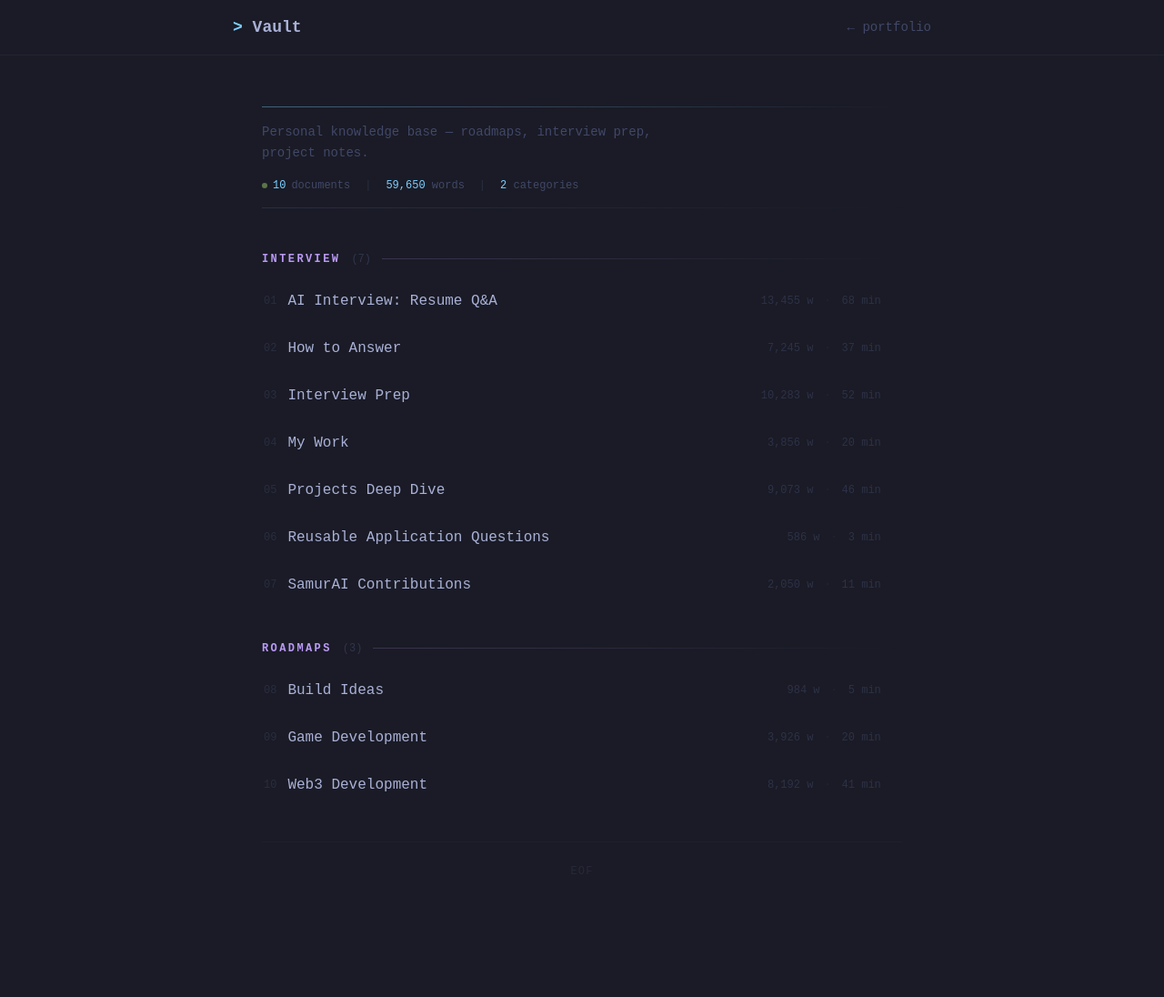
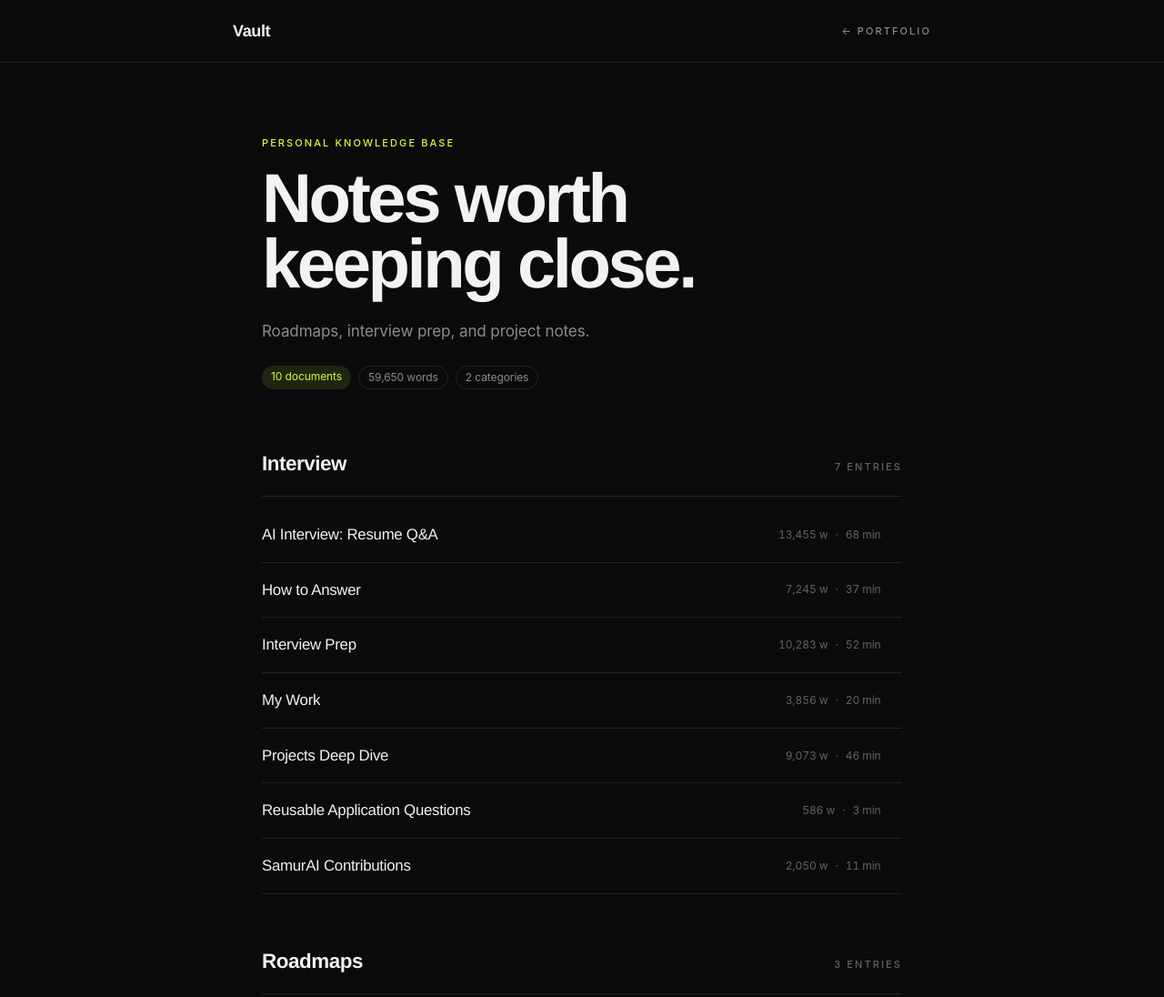
Before and after one commit to PPRAMANIK62/purbayan.dev, an Astro site in the folder apps/vault/: page / in a window 1280 px wide. Shown: the top 1096 px of the page at 91% size. Before the commit the page ends 1022 px from the top, so only its background shows below. Built offline with nearby package versions, Linux system fonts and the light colour scheme; Astro itself is replaced by a stand-in of ours; a web font is replaced by a local one.

Commit message:
feat(vault): sync portfolio theme

```diff
--- a/apps/vault/astro.config.mjs
+++ b/apps/vault/astro.config.mjs
@@ -7,7 +7,7 @@ export default defineConfig({
   },
   markdown: {
     shikiConfig: {
-      theme: "tokyo-night",
+      theme: "css-variables",
     },
   },
 })
--- a/apps/vault/package.json
+++ b/apps/vault/package.json
@@ -7,7 +7,8 @@
     "preview": "astro preview"
   },
   "dependencies": {
-    "@fontsource/iosevka": "^5.2.5",
+    "@fontsource-variable/bricolage-grotesque": "^5.3.0",
+    "@fontsource-variable/instrument-sans": "^5.3.0",
     "@tailwindcss/vite": "^4.1.18",
     "astro": "^5.10.1",
     "tailwindcss": "^4.1.18"
--- a/apps/vault/src/layouts/VaultLayout.astro
+++ b/apps/vault/src/layouts/VaultLayout.astro
@@ -1,4 +1,5 @@
 ---
+import "../styles/fonts.css"
 import "../styles/global.css"
 
 interface Props {
@@ -10,28 +11,33 @@ const portfolioUrl = "https://purbayan.me"
 ---
 
 <!doctype html>
-<html lang="en">
+<html lang="en" data-theme="dark">
   <head>
     <meta charset="UTF-8" />
+    <meta name="color-scheme" content="dark" />
+    <meta name="theme-color" content="#0b0b0c" />
     <meta name="viewport" content="width=device-width, initial-scale=1.0" />
     <title>{title} — Vault</title>
   </head>
-  <body class="min-h-dvh">
-    <header class="border-b border-border/50 px-6 md:px-8 py-4">
-      <div class="max-w-3xl mx-auto flex items-center justify-between">
-        <a href="/" class="font-bold text-lg text-fg hover:text-cyan transition-colors">
-          <span class="text-cyan">&gt;</span> Vault
+  <body class="min-h-dvh bg-ground text-ink">
+    <header class="border-b border-line px-6 py-5 md:px-8">
+      <div class="mx-auto flex max-w-3xl items-center justify-between">
+        <a
+          href="/"
+          class="font-display text-lg font-semibold tracking-[-0.02em] transition-colors duration-[380ms] hover:text-brand"
+        >
+          Vault
         </a>
         <a
           href={portfolioUrl}
-          class="text-sm text-muted hover:text-fg transition-colors"
+          class="label-xs text-dim transition-colors duration-[380ms] hover:text-brand"
         >
           ← portfolio
         </a>
       </div>
     </header>
 
-    <main class="max-w-3xl mx-auto px-6 md:px-8 py-10 md:py-14">
+    <main class="mx-auto max-w-3xl px-6 py-12 md:px-8 md:py-20">
       <slot />
     </main>
   </body>
--- a/apps/vault/src/pages/index.astro
+++ b/apps/vault/src/pages/index.astro
@@ -31,77 +31,58 @@ function getReadingTime(words: number): number {
 const totalDocs = allDocs.length
 const totalWords = allDocs.reduce((sum, doc) => sum + getWordCount(doc.body), 0)
 
-let entryIndex = 0
 ---
 
 <VaultLayout title="Index">
-  <!-- Hero -->
-  <div class="mb-12 vault-fade" style="--i:0">
-    <div class="flex items-center gap-3 mb-4">
-      <div class="h-px flex-1 bg-gradient-to-r from-cyan/40 to-transparent"></div>
-    </div>
+  <header class="vault-fade mb-16" style="--i:0">
+    <p class="label-xs text-brand">Personal knowledge base</p>
+    <h1 class="mt-4 font-display text-[clamp(2.6rem,8vw,4.75rem)] font-semibold leading-[0.95] tracking-[-0.045em] [font-variation-settings:'wdth'_92]">
+      Notes worth<br />keeping close.
+    </h1>
+    <p class="mt-6 max-w-md text-dim">Roadmaps, interview prep, and project notes.</p>
 
-    <p class="text-muted text-sm leading-relaxed max-w-md">
-      Personal knowledge base — roadmaps, interview prep, project notes.
-    </p>
-
-    <div class="flex items-center gap-4 mt-4 text-xs text-muted">
-      <span class="flex items-center gap-1.5">
-        <span class="inline-block size-1.5 rounded-full bg-green animate-pulse"></span>
-        <span class="text-cyan">{totalDocs}</span> documents
+    <div class="mt-6 flex flex-wrap gap-2 text-xs">
+      <span class="rounded-full bg-brand-wash px-2.5 py-1 text-brand">
+        {totalDocs} documents
       </span>
-      <span class="text-border">|</span>
-      <span>
-        <span class="text-cyan">{totalWords.toLocaleString()}</span> words
+      <span class="rounded-full border border-line px-2.5 py-1 text-dim">
+        {totalWords.toLocaleString()} words
       </span>
-      <span class="text-border">|</span>
-      <span>
-        <span class="text-cyan">{sortedCategories.length}</span> categories
+      <span class="rounded-full border border-line px-2.5 py-1 text-dim">
+        {sortedCategories.length} categories
       </span>
     </div>
-
-    <div class="flex items-center gap-3 mt-4">
-      <div class="h-px flex-1 bg-gradient-to-r from-border to-transparent"></div>
-    </div>
-  </div>
+  </header>
 
   <!-- Categories -->
   {sortedCategories.map((category, catIdx) => (
-    <section class="mb-10 vault-fade" style={`--i:${catIdx + 1}`}>
-      <div class="flex items-center gap-3 mb-4">
-        <h2 class="text-xs uppercase tracking-[0.2em] text-magenta font-semibold shrink-0">
+    <section class="vault-fade mb-14" style={`--i:${catIdx + 1}`}>
+      <header class="mb-3 flex items-baseline justify-between gap-5 border-b border-line pb-4">
+        <h2 class="font-display text-[clamp(1.15rem,1.9vw,1.4rem)] font-semibold tracking-[-0.02em] [font-variation-settings:'wdth'_94]">
           {kebabToTitle(category)}
         </h2>
-        <span class="text-xs text-muted/60">({grouped[category].length})</span>
-        <div class="h-px flex-1 bg-gradient-to-r from-magenta/20 to-transparent"></div>
-      </div>
+        <span class="label-xs text-faint">{grouped[category].length} entries</span>
+      </header>
 
-      <div class="grid gap-2">
+      <div>
         {grouped[category].map((doc) => {
           const slug = doc.id.includes("/") ? doc.id.split("/").slice(1).join("/") : doc.id
           const words = getWordCount(doc.body)
           const time = getReadingTime(words)
-          const idx = entryIndex++
           return (
             <a
               href={`/${category}/${slug}`}
-              class="vault-entry vault-fade group"
-              style={`--i:${idx + sortedCategories.length + 1}`}
+              class="vault-entry group"
             >
-              <div class="flex items-center justify-between gap-4">
-                <div class="flex items-center gap-3 min-w-0">
-                  <span class="text-muted/40 text-xs font-mono shrink-0 group-hover:text-cyan/60 transition-colors">
-                    {String(idx + 1).padStart(2, "0")}
-                  </span>
-                  <span class="text-fg group-hover:text-cyan transition-colors truncate">
-                    {doc.data.title}
-                  </span>
-                </div>
-                <div class="flex items-center gap-3 text-xs text-muted/50 shrink-0">
+              <div class="flex items-center justify-between gap-4 border-b border-line py-4">
+                <span class="min-w-0 truncate font-display text-[1.05rem] font-medium tracking-[-0.015em] transition-colors duration-[380ms] group-hover:text-brand">
+                  {doc.data.title}
+                </span>
+                <div class="flex shrink-0 items-center gap-2 text-xs tabular-nums text-faint">
                   <span>{words.toLocaleString()} w</span>
-                  <span class="text-border/50">·</span>
+                  <span aria-hidden="true">·</span>
                   <span>{time} min</span>
-                  <span class="text-cyan/0 group-hover:text-cyan/60 transition-colors ml-1">→</span>
+                  <span class="ml-1 text-brand opacity-0 transition-opacity duration-[380ms] group-hover:opacity-100" aria-hidden="true">→</span>
                 </div>
               </div>
             </a>
@@ -110,41 +91,25 @@ let entryIndex = 0
       </div>
     </section>
   ))}
-
-  <!-- EOF -->
-  <div class="vault-fade mt-8 pt-6 border-t border-border/30" style={`--i:${entryIndex + sortedCategories.length + 2}`}>
-    <p class="text-xs text-muted/30 text-center tracking-widest">EOF</p>
-  </div>
 </VaultLayout>
 
 <style>
   .vault-entry {
     display: block;
-    padding: 0.625rem 0.75rem;
-    margin-left: -0.75rem;
-    margin-right: -0.75rem;
-    border-radius: 0.5rem;
-    border-left: 2px solid transparent;
-    transition:
-      background-color 150ms ease,
-      border-color 150ms ease,
-      color 150ms ease,
-      transform 150ms ease;
+    transition: padding-left 500ms var(--ease-brand);
   }
 
   .vault-entry:hover {
-    background-color: color-mix(in srgb, var(--color-surface) 70%, transparent);
-    border-left-color: var(--color-cyan);
+    padding-left: 0.625rem;
   }
 
   .vault-entry:active {
-    transform: scale(0.99);
-    transition-duration: 75ms;
+    opacity: 0.7;
   }
 
   .vault-fade {
-    animation: vaultFadeIn 0.4s ease both;
-    animation-delay: calc(var(--i, 0) * 60ms);
+    animation: vaultFadeIn 600ms var(--ease-brand) both;
+    animation-delay: calc(var(--i, 0) * 80ms);
   }
 
   @keyframes vaultFadeIn {
--- /dev/null
+++ b/apps/vault/src/styles/fonts.css
@@ -0,0 +1,70 @@
+/* Keep the vault typography in lockstep with the portfolio. */
+
+/* Display — Bricolage Grotesque: wght 200–800, wdth 75–100, opsz 12–96 */
+@font-face {
+  font-family: "Bricolage Grotesque Variable";
+  font-style: normal;
+  font-display: swap;
+  font-weight: 200 800;
+  font-stretch: 75% 100%;
+  src: url("../../node_modules/@fontsource-variable/bricolage-grotesque/files/bricolage-grotesque-latin-standard-normal.woff2")
+    format("woff2-variations");
+  unicode-range:
+    U+0000-00FF, U+0131, U+0152-0153, U+02BB-02BC, U+02C6, U+02DA, U+02DC, U+0304, U+0308, U+0329,
+    U+2000-206F, U+20AC, U+2122, U+2191, U+2193, U+2212, U+2215, U+FEFF, U+FFFD;
+}
+
+@font-face {
+  font-family: "Bricolage Grotesque Variable";
+  font-style: normal;
+  font-display: swap;
+  font-weight: 200 800;
+  font-stretch: 75% 100%;
+  src: url("../../node_modules/@fontsource-variable/bricolage-grotesque/files/bricolage-grotesque-latin-ext-standard-normal.woff2")
+    format("woff2-variations");
+  unicode-range:
+    U+0100-02BA, U+02BD-02C5, U+02C7-02CC, U+02CE-02D7, U+02DD-02FF, U+0304, U+0308, U+0329,
+    U+1D00-1DBF, U+1E00-1E9F, U+1EF2-1EFF, U+2020, U+20A0-20AB, U+20AD-20C0, U+2113, U+2C60-2C7F,
+    U+A720-A7FF;
+}
+
+/* Body — Instrument Sans: wght 400–700, wdth 75–100 */
+@font-face {
+  font-family: "Instrument Sans Variable";
+  font-style: normal;
+  font-display: swap;
+  font-weight: 400 700;
+  font-stretch: 75% 100%;
+  src: url("../../node_modules/@fontsource-variable/instrument-sans/files/instrument-sans-latin-standard-normal.woff2")
+    format("woff2-variations");
+  unicode-range:
+    U+0000-00FF, U+0131, U+0152-0153, U+02BB-02BC, U+02C6, U+02DA, U+02DC, U+0304, U+0308, U+0329,
+    U+2000-206F, U+20AC, U+2122, U+2191, U+2193, U+2212, U+2215, U+FEFF, U+FFFD;
+}
+
+@font-face {
+  font-family: "Instrument Sans Variable";
+  font-style: italic;
+  font-display: swap;
+  font-weight: 400 700;
+  font-stretch: 75% 100%;
+  src: url("../../node_modules/@fontsource-variable/instrument-sans/files/instrument-sans-latin-standard-italic.woff2")
+    format("woff2-variations");
+  unicode-range:
+    U+0000-00FF, U+0131, U+0152-0153, U+02BB-02BC, U+02C6, U+02DA, U+02DC, U+0304, U+0308, U+0329,
+    U+2000-206F, U+20AC, U+2122, U+2191, U+2193, U+2212, U+2215, U+FEFF, U+FFFD;
+}
+
+@font-face {
+  font-family: "Instrument Sans Variable";
+  font-style: normal;
+  font-display: swap;
+  font-weight: 400 700;
+  font-stretch: 75% 100%;
+  src: url("../../node_modules/@fontsource-variable/instrument-sans/files/instrument-sans-latin-ext-standard-normal.woff2")
+    format("woff2-variations");
+  unicode-range:
+    U+0100-02BA, U+02BD-02C5, U+02C7-02CC, U+02CE-02D7, U+02DD-02FF, U+0304, U+0308, U+0329,
+    U+1D00-1DBF, U+1E00-1E9F, U+1EF2-1EFF, U+2020, U+20A0-20AB, U+20AD-20C0, U+2113, U+2C60-2C7F,
+    U+A720-A7FF;
+}
--- a/apps/vault/src/styles/global.css
+++ b/apps/vault/src/styles/global.css
@@ -1,184 +1,311 @@
 @import "tailwindcss";
-@import "@fontsource/iosevka/400.css";
-@import "@fontsource/iosevka/600.css";
-@import "@fontsource/iosevka/700.css";
 
-@theme {
-  --color-bg: #1a1b26;
-  --color-fg: #a9b1d6;
-  --color-cyan: #7dcfff;
-  --color-green: #9ece6a;
-  --color-magenta: #bb9af7;
-  --color-yellow: #e0af68;
-  --color-red: #f7768e;
-  --color-orange: #ff9e64;
-  --color-border: #292e42;
-  --color-muted: #414868;
-  --color-surface: #24283b;
-  --font-mono: "Iosevka", ui-monospace, monospace;
+@theme inline {
+  --font-display: "Bricolage Grotesque Variable", "Helvetica Neue", Helvetica, Arial, sans-serif;
+  --font-sans:
+    "Instrument Sans Variable", -apple-system, BlinkMacSystemFont, "Segoe UI", Helvetica, Arial,
+    sans-serif;
+  --font-mono:
+    ui-monospace, SFMono-Regular, "SF Mono", Menlo, Consolas, "Liberation Mono", monospace;
+
+  --color-ground: var(--c-ground);
+  --color-raise: var(--c-raise);
+  --color-sink: var(--c-sink);
+  --color-ink: var(--c-ink);
+  --color-dim: var(--c-dim);
+  --color-faint: var(--c-faint);
+  --color-line: var(--c-line);
+  --color-line-2: var(--c-line-2);
+  --color-brand: var(--c-brand);
+  --color-brand-ink: var(--c-brand-ink);
+  --color-brand-wash: var(--c-brand-wash);
+
+  --ease-brand: cubic-bezier(0.22, 1, 0.36, 1);
+}
+
+:root {
+  color-scheme: dark;
+  --c-ground: #0b0b0c;
+  --c-raise: #141416;
+  --c-sink: #101012;
+  --c-ink: #f2f2f0;
+  --c-dim: #8b8b87;
+  --c-faint: #63635f;
+  --c-line: rgba(242, 242, 240, 0.11);
+  --c-line-2: rgba(242, 242, 240, 0.22);
+  --c-brand: #d0ff3c;
+  --c-brand-ink: #0b0b0c;
+  --c-brand-wash: rgba(208, 255, 60, 0.11);
+
+  --c-syn-string: #a3be8c;
+  --c-syn-error: #e86a6a;
+  --c-syn-type: #e6c384;
+  --c-syn-number: #e9a66b;
+  --c-syn-keyword: #c3a6ff;
+  --c-syn-func: #82aaff;
+
+  /* Astro's CSS-variable Shiki theme, tuned to the portfolio syntax palette. */
+  --astro-code-foreground: var(--c-ink);
+  --astro-code-background: var(--c-raise);
+  --astro-code-token-constant: var(--c-syn-number);
+  --astro-code-token-string: var(--c-syn-string);
+  --astro-code-token-comment: var(--c-faint);
+  --astro-code-token-keyword: var(--c-syn-keyword);
+  --astro-code-token-parameter: var(--c-syn-type);
+  --astro-code-token-function: var(--c-syn-func);
+  --astro-code-token-string-expression: var(--c-syn-string);
+  --astro-code-token-punctuation: var(--c-dim);
+  --astro-code-token-link: var(--c-syn-func);
 }
 
 html {
-  background-color: var(--color-bg);
-  color: var(--color-fg);
-  font-family: var(--font-mono);
+  overflow-y: scroll;
+  background: var(--c-ground);
+  scroll-behavior: smooth;
 }
 
-/* Prose styles for rendered markdown */
+body {
+  margin: 0;
+  min-height: 100vh;
+  background: var(--c-ground);
+  color: var(--c-ink);
+  font-family: var(--font-sans);
+  font-size: 17px;
+  line-height: 1.65;
+  letter-spacing: -0.005em;
+  font-synthesis: none;
+  text-rendering: optimizeLegibility;
+  -webkit-font-smoothing: antialiased;
+  -moz-osx-font-smoothing: grayscale;
+}
+
+::selection {
+  background: var(--c-brand);
+  color: var(--c-brand-ink);
+}
+
+*:focus-visible {
+  outline: 2px solid var(--c-brand);
+  outline-offset: 3px;
+  border-radius: 2px;
+}
+
+@utility label-xs {
+  font-size: 11px;
+  font-weight: 500;
+  line-height: 1.5;
+  text-transform: uppercase;
+  letter-spacing: 0.19em;
+}
+
+::-webkit-scrollbar {
+  width: 6px;
+  height: 6px;
+}
+
+::-webkit-scrollbar-track {
+  background: var(--c-ground);
+}
+
+::-webkit-scrollbar-thumb {
+  background: var(--c-line-2);
+  border-radius: 3px;
+}
+
+::-webkit-scrollbar-thumb:hover {
+  background: var(--c-faint);
+}
+
+/* Prose styles for rendered Markdown. */
+.prose {
+  color: var(--c-dim);
+}
+
+.prose h1,
+.prose h2,
+.prose h3,
+.prose h4 {
+  color: var(--c-ink);
+  font-family: var(--font-display);
+  font-variation-settings: "wdth" 94;
+  letter-spacing: -0.025em;
+  text-wrap: balance;
+}
+
 .prose h1 {
-  font-size: 2.25rem;
-  font-weight: 700;
-  margin-top: 2.5rem;
-  margin-bottom: 1.5rem;
-  color: var(--color-fg);
+  max-width: 20ch;
+  margin-top: 0;
+  margin-bottom: 2rem;
+  font-size: clamp(2.1rem, 5vw, 3.4rem);
+  font-weight: 600;
+  line-height: 1.05;
+  letter-spacing: -0.03em;
 }
 
 .prose h2 {
-  font-size: 1.5rem;
+  margin-top: 3.25rem;
+  margin-bottom: 1rem;
+  font-size: clamp(1.3rem, 2.4vw, 1.75rem);
   font-weight: 600;
-  margin-top: 2.5rem;
-  margin-bottom: 1rem;
-  color: var(--color-magenta);
+  line-height: 1.2;
 }
 
 .prose h3 {
+  margin-top: 2.5rem;
+  margin-bottom: 0.75rem;
   font-size: 1.25rem;
   font-weight: 600;
-  margin-top: 2rem;
-  margin-bottom: 0.75rem;
-  color: var(--color-cyan);
+  line-height: 1.3;
 }
 
 .prose h4 {
-  font-size: 1.125rem;
-  font-weight: 500;
-  margin-top: 1.5rem;
-  margin-bottom: 0.5rem;
-  color: var(--color-yellow);
+  margin-top: 2rem;
+  margin-bottom: 0.625rem;
+  font-size: 1.0625rem;
+  font-weight: 600;
+  line-height: 1.4;
 }
 
 .prose p {
-  margin-bottom: 1rem;
-  line-height: 1.75;
+  max-width: 68ch;
+  margin: 0 0 1.25rem;
 }
 
 .prose a {
-  color: var(--color-cyan);
-  text-decoration: underline;
+  color: var(--c-ink);
+  text-decoration-color: var(--c-brand);
+  text-decoration-thickness: 1px;
   text-underline-offset: 4px;
+  transition: color 380ms var(--ease-brand);
 }
 
 .prose a:hover {
-  color: var(--color-fg);
+  color: var(--c-brand);
 }
 
 .prose strong {
-  color: var(--color-fg);
+  color: var(--c-ink);
   font-weight: 600;
 }
 
 .prose em {
-  color: var(--color-cyan);
-  font-style: italic;
+  color: var(--c-ink);
+}
+
+.prose ul,
+.prose ol {
+  max-width: 68ch;
+  margin: 0 0 1.5rem;
+  padding-left: 1.5rem;
 }
 
 .prose ul {
   list-style: none;
   padding-left: 0;
-  margin-bottom: 1.25rem;
+}
+
+.prose li {
+  margin-bottom: 0.5rem;
 }
 
 .prose ul > li {
   position: relative;
   padding-left: 1.25rem;
-  margin-bottom: 0.5rem;
 }
 
 .prose ul > li::before {
-  content: "-";
+  content: "—";
   position: absolute;
   left: 0;
-  color: var(--color-green);
-}
-
-.prose ol {
-  list-style: decimal;
-  padding-left: 1.5rem;
-  margin-bottom: 1.25rem;
-}
-
-.prose ol > li {
-  margin-bottom: 0.5rem;
+  color: var(--c-brand);
 }
 
 .prose blockquote {
-  border-left: 2px solid var(--color-muted);
-  padding: 0.75rem 1rem;
-  margin: 1.5rem 0;
-  background-color: color-mix(in srgb, var(--color-surface) 50%, transparent);
-  border-radius: 0 0.5rem 0.5rem 0;
+  max-width: 68ch;
+  margin: 1.75rem 0;
+  padding: 0.875rem 1.125rem;
+  border-left: 2px solid var(--c-brand);
+  background: var(--c-brand-wash);
+  color: var(--c-ink);
+}
+
+.prose blockquote > :last-child {
+  margin-bottom: 0;
 }
 
 .prose code:not(pre code) {
-  background-color: color-mix(in srgb, var(--color-surface) 80%, transparent);
   padding: 0.125rem 0.375rem;
+  border: 1px solid var(--c-line);
   border-radius: 0.25rem;
-  font-size: 0.875rem;
-  color: var(--color-orange);
-  border: 1px solid color-mix(in srgb, var(--color-border) 60%, transparent);
+  background: var(--c-sink);
+  color: var(--c-brand);
+  font-family: var(--font-mono);
+  font-size: 0.875em;
 }
 
 .prose pre {
-  background-color: var(--color-surface) !important;
-  border: 1px solid var(--color-border);
+  margin: 1.75rem 0;
+  padding: 1rem;
+  overflow-x: auto;
+  border: 1px solid var(--c-line);
   border-radius: 0.5rem;
-  padding: 1rem;
-  margin: 1.5rem 0;
-  overflow-x: auto;
+  background: var(--c-raise) !important;
+  font-family: var(--font-mono);
   font-size: 0.875rem;
   line-height: 1.6;
 }
 
 .prose table {
+  display: block;
   width: 100%;
+  margin: 1.75rem 0;
+  overflow-x: auto;
   border-collapse: collapse;
-  margin: 1.5rem 0;
   font-size: 0.875rem;
 }
 
 .prose thead {
-  border-bottom: 1px solid var(--color-border);
+  border-bottom: 1px solid var(--c-line-2);
 }
 
 .prose th {
+  padding: 0.75rem 1rem;
+  color: var(--c-ink);
+  font-weight: 600;
   text-align: left;
-  padding: 0.75rem 1rem;
-  color: var(--color-cyan);
-  font-weight: 600;
 }
 
 .prose td {
   padding: 0.625rem 1rem;
-  border-top: 1px solid color-mix(in srgb, var(--color-border) 50%, transparent);
+  border-top: 1px solid var(--c-line);
 }
 
 .prose tr:nth-child(even) {
-  background-color: color-mix(in srgb, var(--color-surface) 30%, transparent);
+  background: var(--c-sink);
 }
 
 .prose hr {
-  border: none;
   height: 1px;
-  background: linear-gradient(
-    to right,
-    var(--color-border),
-    color-mix(in srgb, var(--color-cyan) 30%, transparent),
-    var(--color-border)
-  );
-  margin: 2.5rem 0;
+  margin: 3rem 0;
+  border: 0;
+  background: var(--c-line);
 }
 
 .prose input[type="checkbox"] {
   margin-right: 0.5rem;
-  accent-color: var(--color-green);
+  accent-color: var(--c-brand);
 }
+
+@media (prefers-reduced-motion: reduce) {
+  html {
+    scroll-behavior: auto;
+  }
+
+  *,
+  *::before,
+  *::after {
+    animation-duration: 0.01ms !important;
+    animation-iteration-count: 1 !important;
+    transition-duration: 0.01ms !important;
+  }
+}
```
Also changed, not shown: CLAUDE.md (+2 -2 lines), apps/vault/CLAUDE.md (+3 -3 lines), apps/vault/src/pages/[category]/[slug].astro (+6 -6 lines), apps/vault/README.md, 1 other file.
